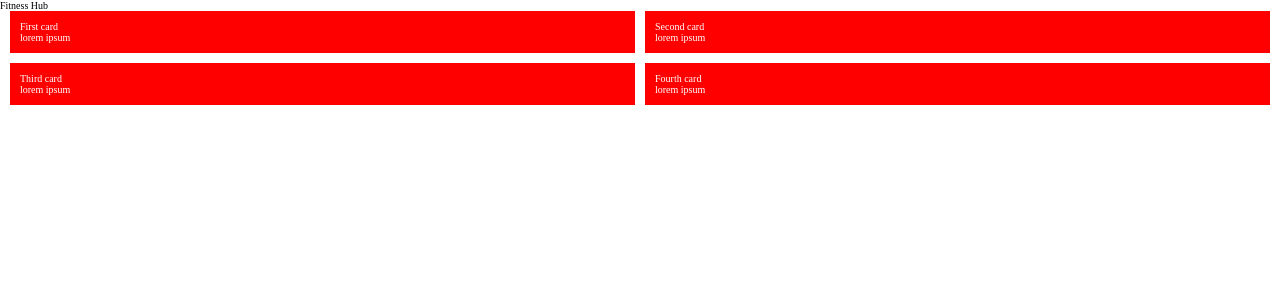
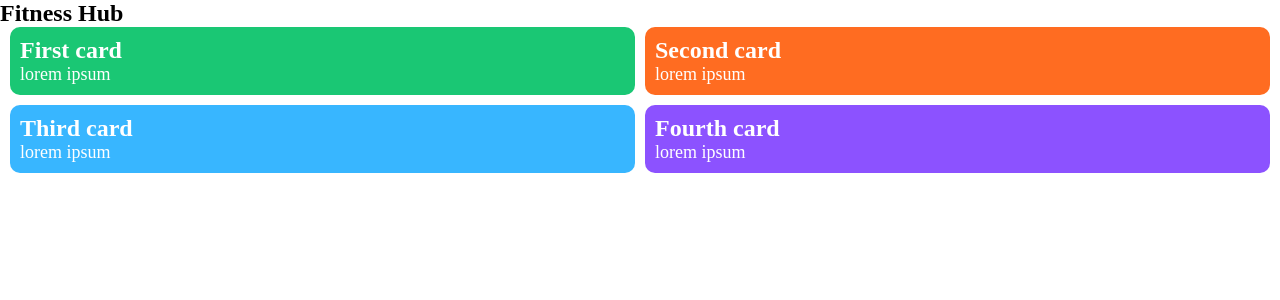
Before and after one commit to vanshp0272/fitness-hub, a React (Create React App) app: page / in a window 1280 px wide. Shown: the top 300 px of the page. Built offline with nearby package versions, Linux system fonts and the light colour scheme.

Commit message:
Setup card fonts and colors

```diff
--- a/src/App.css
+++ b/src/App.css
@@ -18,6 +18,14 @@
     --margin-size: 1rem;
 }
 
+h1, h2, h3, h4 {
+    font-size: var(--big-font);
+}
+
+p, a {
+    font-size: var(--med-font);
+}
+
 section {
     margin: 0 var(--margin-size);
 }
--- a/src/App.js
+++ b/src/App.js
@@ -4,13 +4,13 @@ import "./App.css";
 function App() {
   return (
     <>
-      Fitness Hub
+     <h1>Fitness Hub</h1>
 
       <section className="card-container">
-        <ProgressCard name="First card" />
-        <ProgressCard name="Second card" />
-        <ProgressCard name="Third card" />
-        <ProgressCard name="Fourth card" />
+        <ProgressCard name="First card" cardStyle="card--green" />
+        <ProgressCard name="Second card" cardStyle="card--orange"/>
+        <ProgressCard name="Third card" cardStyle="card--blue" />
+        <ProgressCard name="Fourth card" cardStyle="card--purple"/>
       </section>
     </>
   );
--- a/src/components/ProgressCard.css
+++ b/src/components/ProgressCard.css
@@ -1,5 +1,21 @@
 .card {
     padding: 1em;
-    background-color: red;
+    border-radius: 10px;
     color: white;
 }
+
+.card--green {
+    background-color: var(--accent-color);
+}
+
+.card--orange {
+    background-color: var(--secondary-color);
+}
+
+.card--blue {
+    background-color: var(--complement-color);
+}
+
+.card--purple {
+    background-color: var(--main-color);
+}
--- a/src/components/ProgressCard.js
+++ b/src/components/ProgressCard.js
@@ -1,11 +1,17 @@
 import React from 'react';
 import './ProgressCard.css';
 
-export default function ProgressCard({ name, count, goal, units }) {
+export default function ProgressCard({
+  name,
+  cardStyle,
+  count,
+  goal,
+  units
+}) {
   return (
-    <article className="card">
+    <article className={`card ${cardStyle}`}>
       <div className="card__header">
-        {name}
+        <h2>{name}</h2>
       </div>
       <div className="card__body">
         <p>
```
